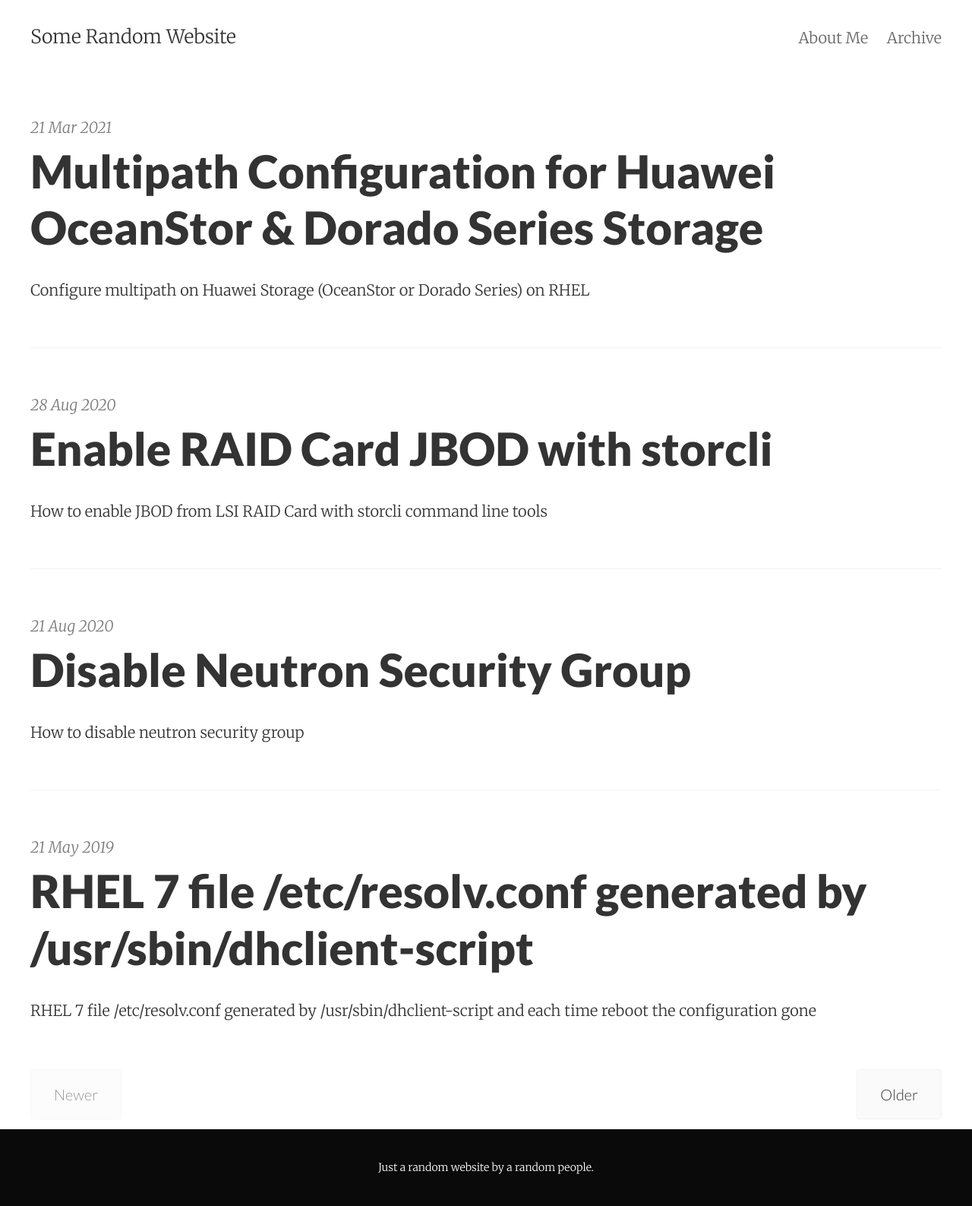
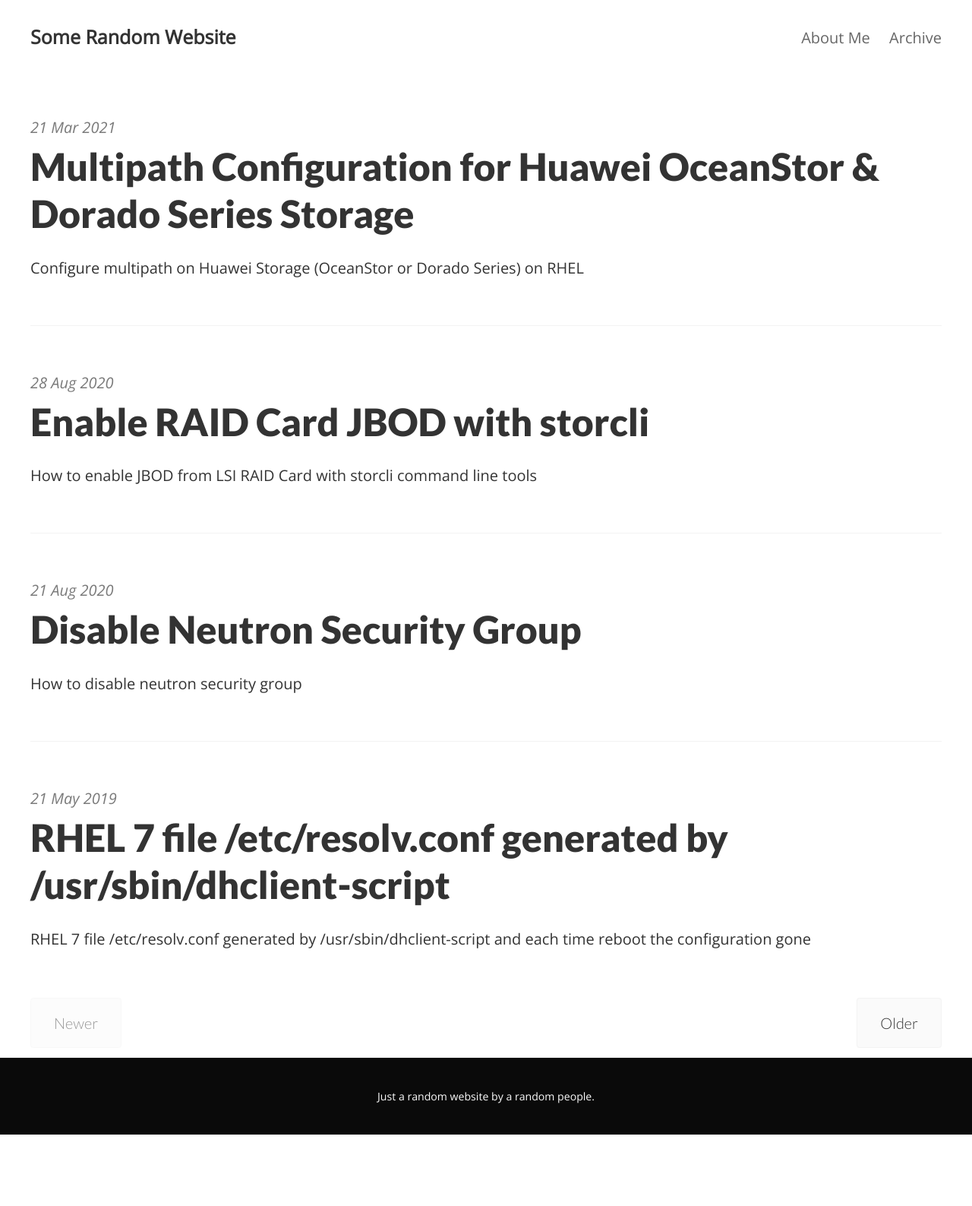
Before and after one commit to wwahyudi/wwahyudi.github.io, a Jekyll site: the page built from index.html, in a window 1280 px wide. Shown: the whole page at 76% size. Built offline with Jekyll 4.4.1, drawn with Linux system fonts in a browser that asks for light colours; the list of posts is cut into pages by our own code; after the commit the page ends 1493 px from its top, so only the background shows below that.

Commit message:
Update minor font styling
- Update body font from Merriweather to Open Sans
- Update H1 from 2.998rem to 2.5rem
- Update title font-weight to 700

```diff
--- a/_includes/head.html
+++ b/_includes/head.html
@@ -19,10 +19,10 @@
 
     <!-- Fonts -->
     {% if site.extended_fonts %}
-    <link href='//fonts.googleapis.com/css?family=Merriweather:900,900italic,300,300italic&subset=latin-ext,latin' rel='stylesheet' type='text/css'>
+    <link href='//fonts.googleapis.com/css?family=Open+Sans:900,900italic,300,300italic&subset=latin-ext,latin' rel='stylesheet' type='text/css'>
     <link href='//fonts.googleapis.com/css?family=Lato:900,300&subset=latin-ext,latin' rel='stylesheet' type='text/css'>
     {% else %}
-    <link href='//fonts.googleapis.com/css?family=Merriweather:900,900italic,300,300italic' rel='stylesheet' type='text/css'>
+    <link href='//fonts.googleapis.com/css?family=Open+Sans:900,900italic,300,300italic' rel='stylesheet' type='text/css'>
     <link href='//fonts.googleapis.com/css?family=Lato:900,300' rel='stylesheet' type='text/css'>
     {% endif %}
     {% if site.show_social_icons or site.show_sharing_icons %}
--- a/_sass/_header.scss
+++ b/_sass/_header.scss
@@ -12,6 +12,7 @@
 
 .site-header .site-title {
   font-size: $h2;
+  font-weight: 700;
 }
 
 .site-nav {
--- a/_sass/_variables.scss
+++ b/_sass/_variables.scss
@@ -1,13 +1,13 @@
 // Typography
 $base-font-size: 14px !default;
 $bold-font-weight: bold !default;
-$font-family: 'Merriweather', 'PT Serif', Georgia, 'Times New Roman', serif !default;
+$font-family: 'Open Sans', sans-serif !default;
 $line-height: 1.5 !default;
 $heading-font-family: 'Lato', 'Helvetica Neue', Helvetica, sans-serif !default;
 $heading-font-weight: 900 !default;
 $heading-line-height: 1.25 !default;
 $monospace-font-family: 'Source Code Pro', Consolas, monospace !default;
-$h1: 2.998rem !default;
+$h1: 2.5rem !default;
 $h2: 1.5rem !default;
 $h3: 1.25rem !default;
 $h4: 1rem !default;
```
